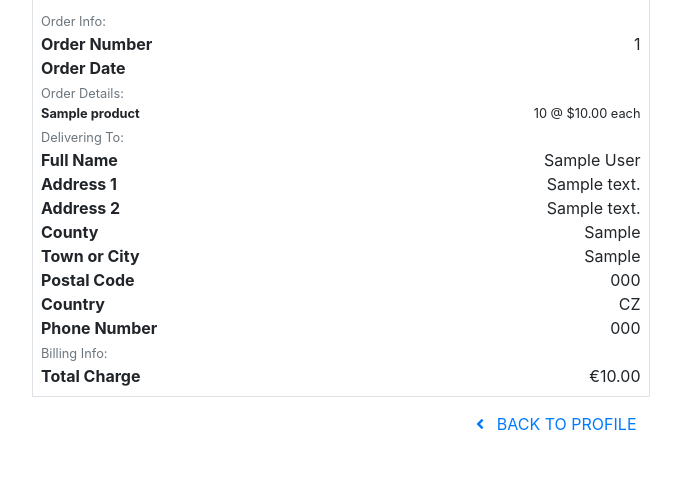
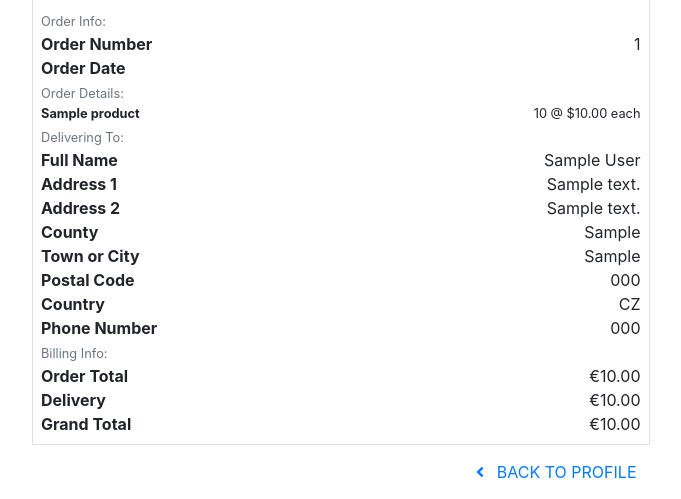
Before and after one commit to plyn85/reddevil-it, a Django app: page /order_history/1 in a window 1280 px wide. Shown: the part 304-803 px from the top of the page, without its empty margins (68-749 px from the left). Before the commit the page ends 734 px from the top, so only its background shows below. Run offline with Django 3.2, Linux system fonts and the light colour scheme; tables that the repository leaves empty hold one stand-in row (values such as "Sample post"); some libraries are stand-ins or nearby versions.

Commit message:
adding deilvery cost and grand total to checkout success page

```diff
--- a/store/models.py
+++ b/store/models.py
@@ -4,6 +4,8 @@
 import uuid
 from django_countries.fields import CountryField
 from django.db.models import Sum
+from django.conf import settings
+from decimal import Decimal
 
 
 class Product(models.Model):
@@ -51,7 +53,7 @@
                 settings.STANDARD_DELIVERY_PERCENTAGE / 100
         else:
             self.delivery_cost = 0
-        self.grand_total = self.order_total + self.delivery_cost
+        self.grand_total = self.total + self.delivery_cost
         self.save()
 
     def _generate_transaction_id(self):
--- a/store/templates/store/checkout_success.html
+++ b/store/templates/store/checkout_success.html
@@ -184,10 +184,28 @@
 
         <div class="row">
           <div class="col-12 col-md-4">
-            <p class="mb-0 text-black font-weight-bold">Total Charge</p>
+            <p class="mb-0 text-black font-weight-bold">Order Total</p>
           </div>
           <div class="col-12 col-md-8 text-md-right">
-            <p class="mb-0">€{{order.total}}</p>
+            <p class="mb-0">€{{ order.total }}</p>
+          </div>
+        </div>
+
+        <div class="row">
+          <div class="col-12 col-md-4">
+            <p class="mb-0 text-black font-weight-bold">Delivery</p>
+          </div>
+          <div class="col-12 col-md-8 text-md-right">
+            <p class="mb-0">€{{ order.delivery_cost }}</p>
+          </div>
+        </div>
+
+        <div class="row">
+          <div class="col-12 col-md-4">
+            <p class="mb-0 text-black font-weight-bold">Grand Total</p>
+          </div>
+          <div class="col-12 col-md-8 text-md-right">
+            <p class="mb-0">€{{ order.grand_total }}</p>
           </div>
         </div>
       </div>
```
